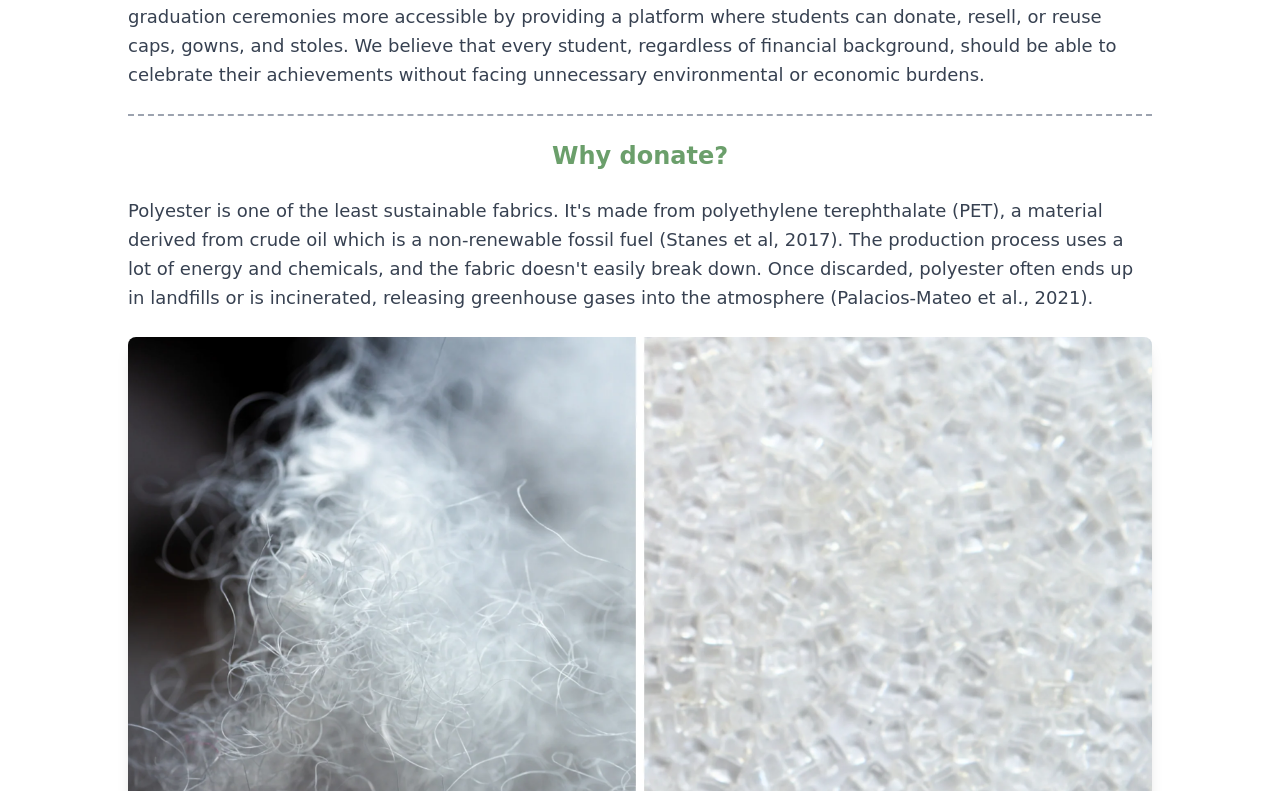
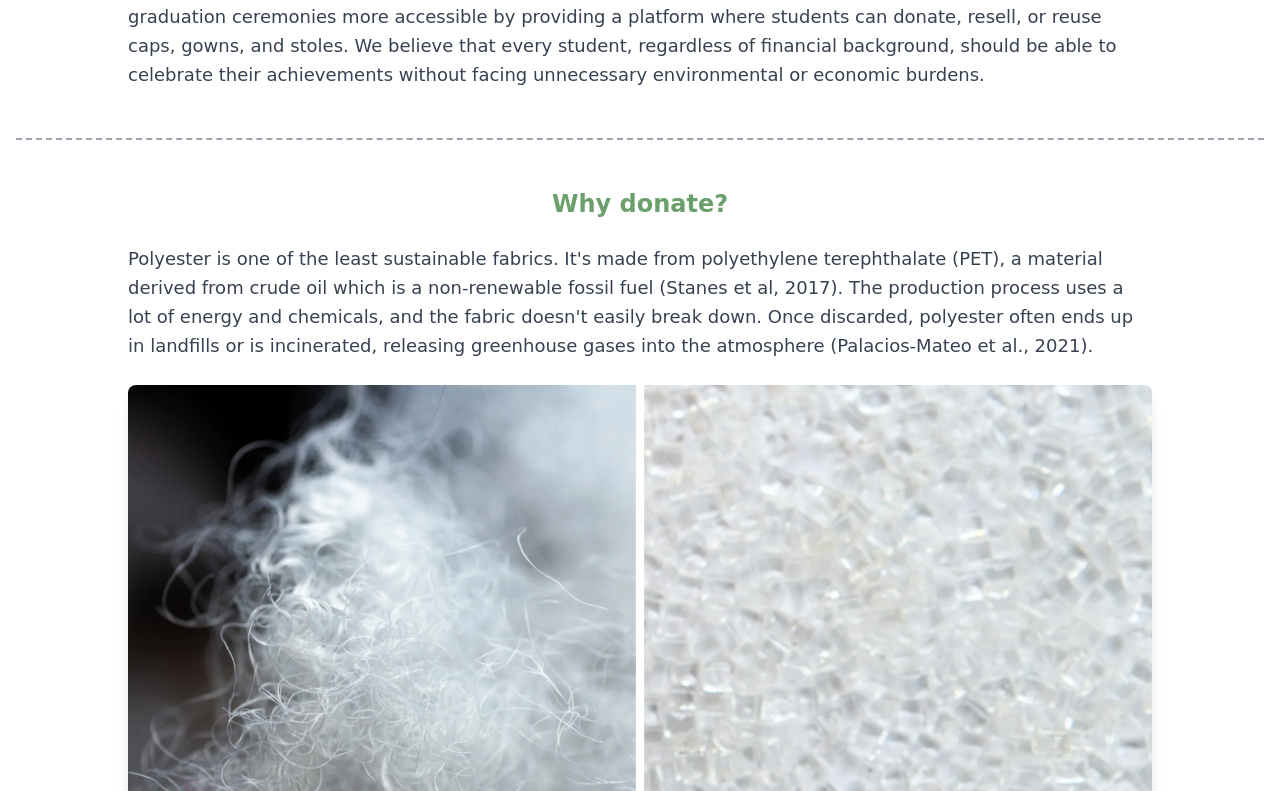
Before and after one commit to DanCode7/Eco-Grad, a Next.js app: page / in a window 1280 px wide. Shown: the part 669-1460 px from the top of the page. Built offline with nearby package versions, Linux system fonts and the light colour scheme; a web font is replaced by a local one.

Commit message:
Fix divider line width to match across all sections

```diff
--- a/app/page.tsx
+++ b/app/page.tsx
@@ -75,9 +75,15 @@ export default function HomePage() {
               <p className="text-lg leading-relaxed">
                 Every year, millions of students graduate wearing caps, gowns, and stoles made from 100% polyester. Most of this regalia is only worn once, then discarded, contributing to growing textile waste and environmental harm. As past and future graduating students, we recognize our role in the overconsumption of graduation regalia, which is often purchased for a single use and then discarded. Our mission is to reduce textile waste and make graduation ceremonies more accessible by providing a platform where students can donate, resell, or reuse caps, gowns, and stoles. We believe that every student, regardless of financial background, should be able to celebrate their achievements without facing unnecessary environmental or economic burdens.
               </p>
+            </div>
+          </div>
 
-              {/* Divider */}
-              <div className="border-t-2 border-dashed border-gray-400 my-8"></div>
+          {/* Divider */}
+          <div className="border-t-2 border-dashed border-gray-400 my-12"></div>
+
+          {/* Why Donate Section */}
+          <div className="max-w-5xl mx-auto text-left">
+            <div className="space-y-6 text-gray-700">
 
               <h3 className="text-2xl text-green-600 font-bold mt-8 mb-4 text-center">Why donate?</h3>
 
```
Also changed, not shown: 2 other files (tests, documents, lock files or other folders).
